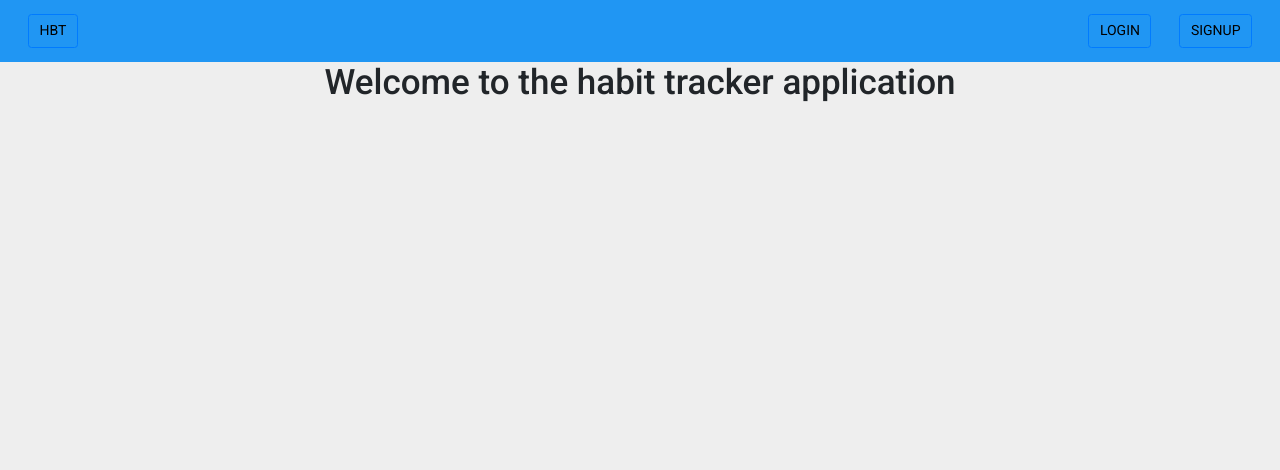
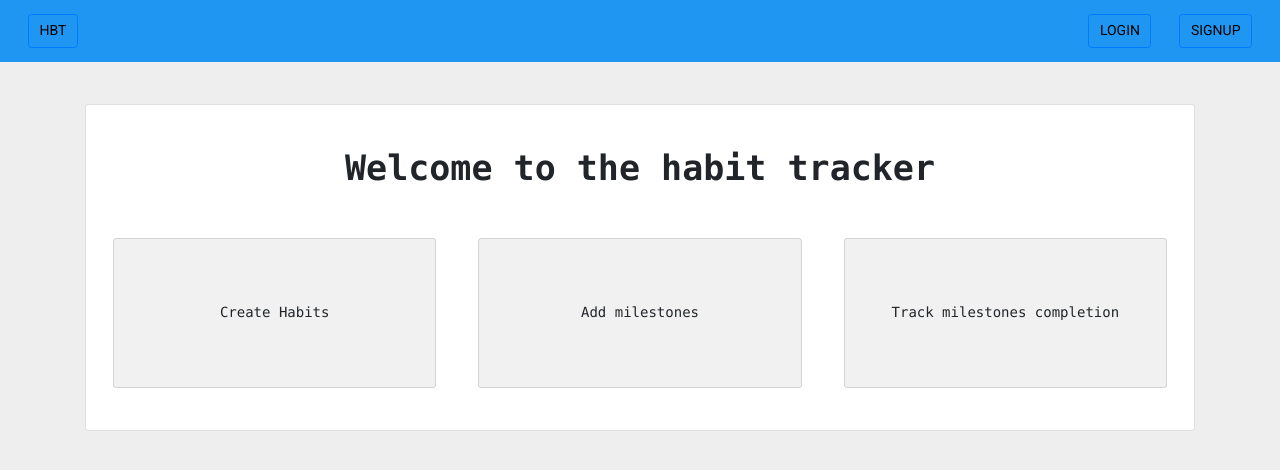
Before and after one commit to PeerProg/FromGroundUp, a React (Create React App) app: page / in a window 1280 px wide. Shown: the top 470 px of the page. Built offline with nearby package versions, Linux system fonts and the light colour scheme.

Commit message:
redesign landing page

```diff
--- a/src/components/LandingPage.jsx
+++ b/src/components/LandingPage.jsx
@@ -2,8 +2,37 @@ import React from 'react';
 
 const LandingPage = () => {
   return (
-    <div className="App">
-      <h1>Welcome to the habit tracker application</h1>
+    <div
+      className="card mt-5 mr-auto ml-auto mb-auto text-center"
+      style={{ maxHeight: '500px' }}
+    >
+      <h1 className="text-monospace mt-5 mb-8 font-weight-bold">
+        Welcome to the habit tracker
+      </h1>
+      <br />
+      <br />
+      <div className="row pl-5 pr-5 mb-5">
+        <div
+          className="col card mr-5"
+          style={{ backgroundColor: '#F1F1F1', height: '150px' }}
+        >
+          <span className="text-monospace mt-auto mb-auto">Create Habits</span>
+        </div>
+        <div
+          className="col card mr-5"
+          style={{ backgroundColor: '#F1F1F1', height: '150px' }}
+        >
+          <span className="text-monospace mt-auto mb-auto">Add milestones</span>
+        </div>
+        <div
+          className="col card"
+          style={{ backgroundColor: '#F1F1F1 ', height: '150px' }}
+        >
+          <span className="text-monospace mt-auto mb-auto">
+            Track milestones completion
+          </span>
+        </div>
+      </div>
     </div>
   );
 };
```
